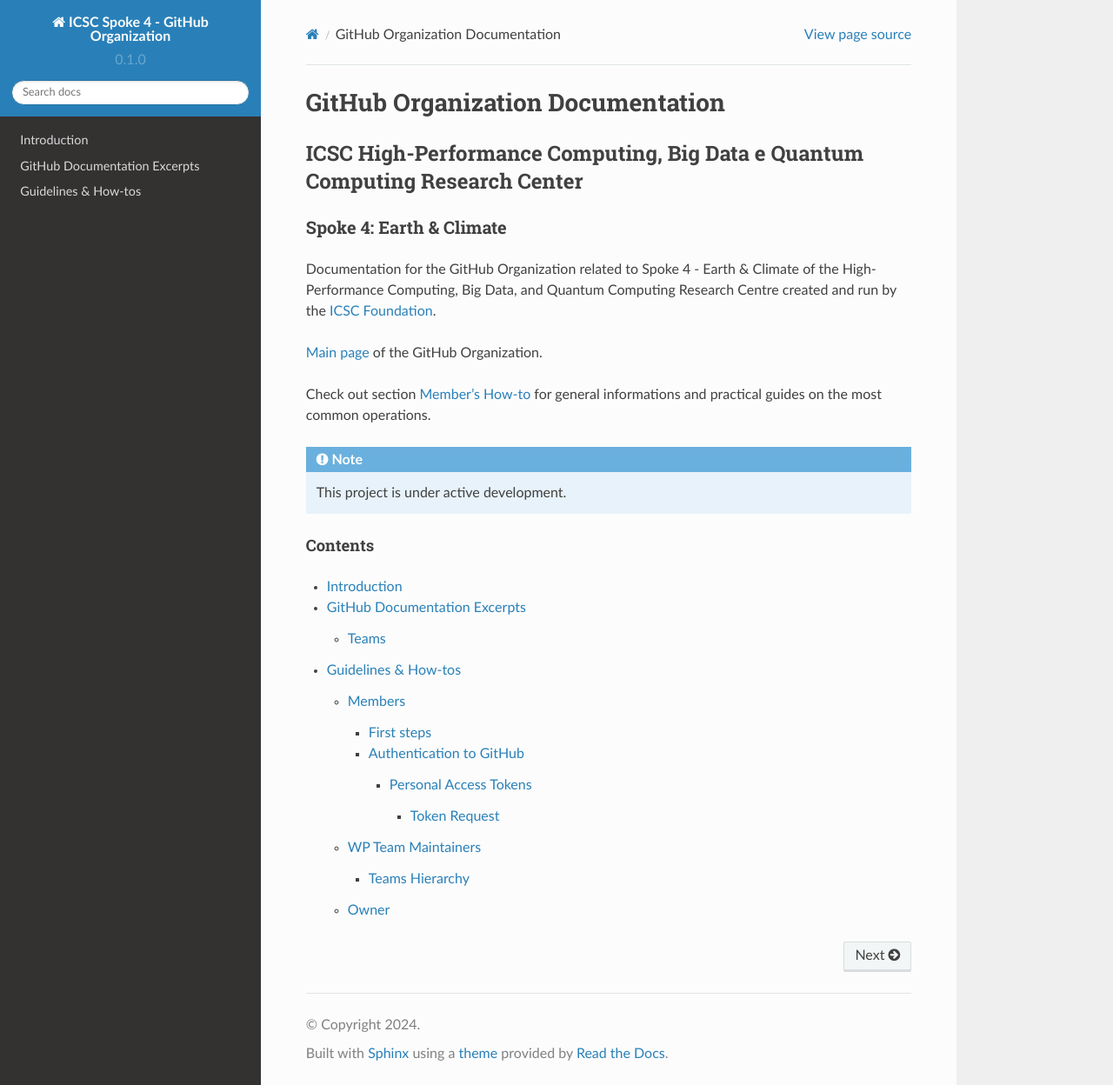
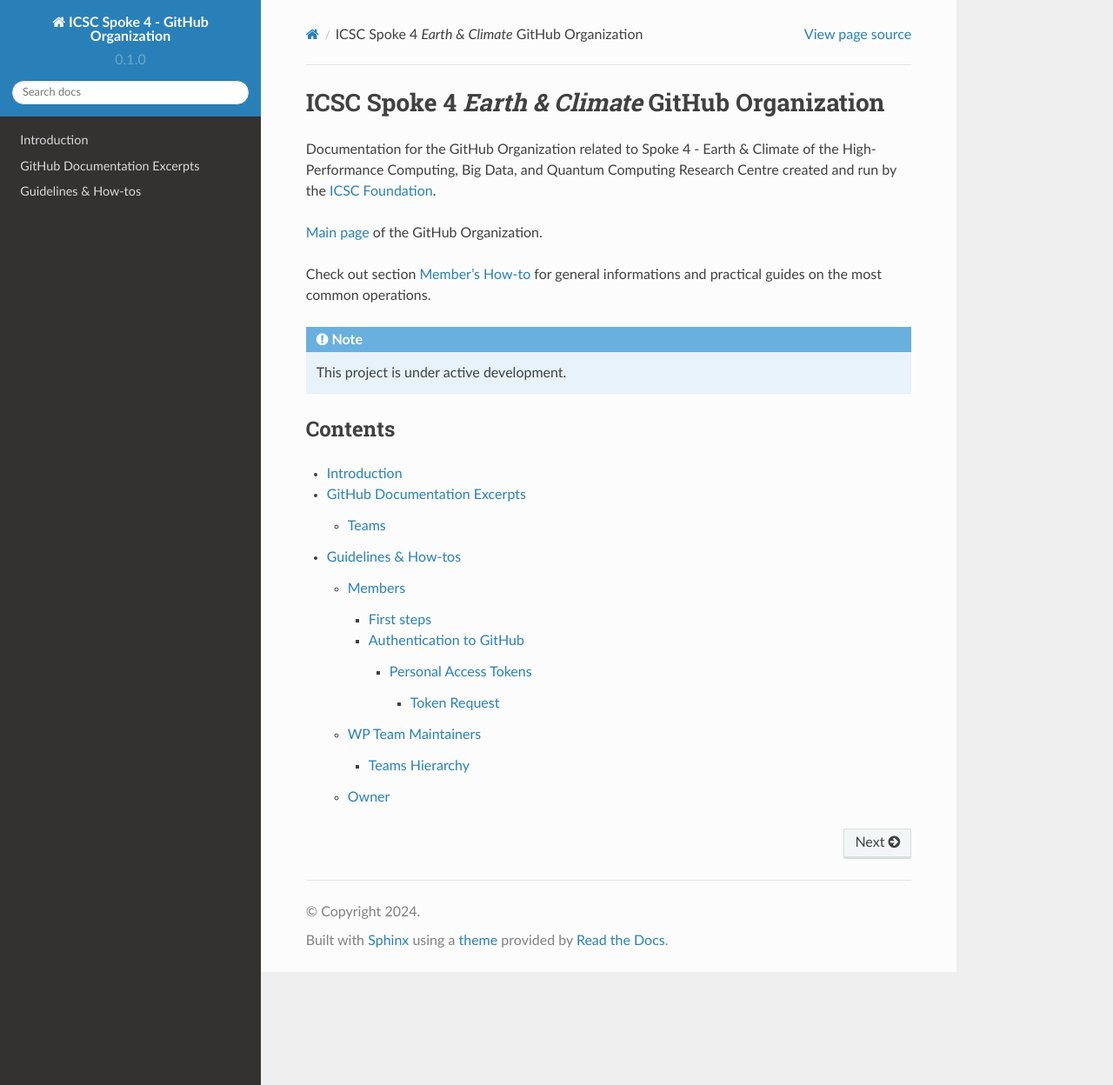
Before and after one commit to ICSC-CN-HPC-Spoke-4-Earth-Climate/documentation, a Sphinx documentation site: the page built from docs/source/index.rst, in a window 1280 px wide and 1248 px high. Shown: the whole window at 87% size. Built offline with Sphinx 7.4.7 and the Read the Docs theme 2.0.0, drawn with Linux system fonts in a browser that asks for light colours.

Commit message:
Index updated

```diff
--- a/docs/source/index.rst
+++ b/docs/source/index.rst
@@ -1,14 +1,6 @@
-#################################
-GitHub Organization Documentation
-#################################
-
-*****************************************************************************
-ICSC High-Performance Computing, Big Data e Quantum Computing Research Center
-*****************************************************************************
-
-========================
-Spoke 4: Earth & Climate
-========================
+##################################################
+ICSC Spoke 4 *Earth & Climate* GitHub Organization
+##################################################
 
 Documentation for the GitHub Organization related to Spoke 4 - Earth & Climate of the
 High-Performance Computing, Big Data, and Quantum Computing Research Centre created and run
```
